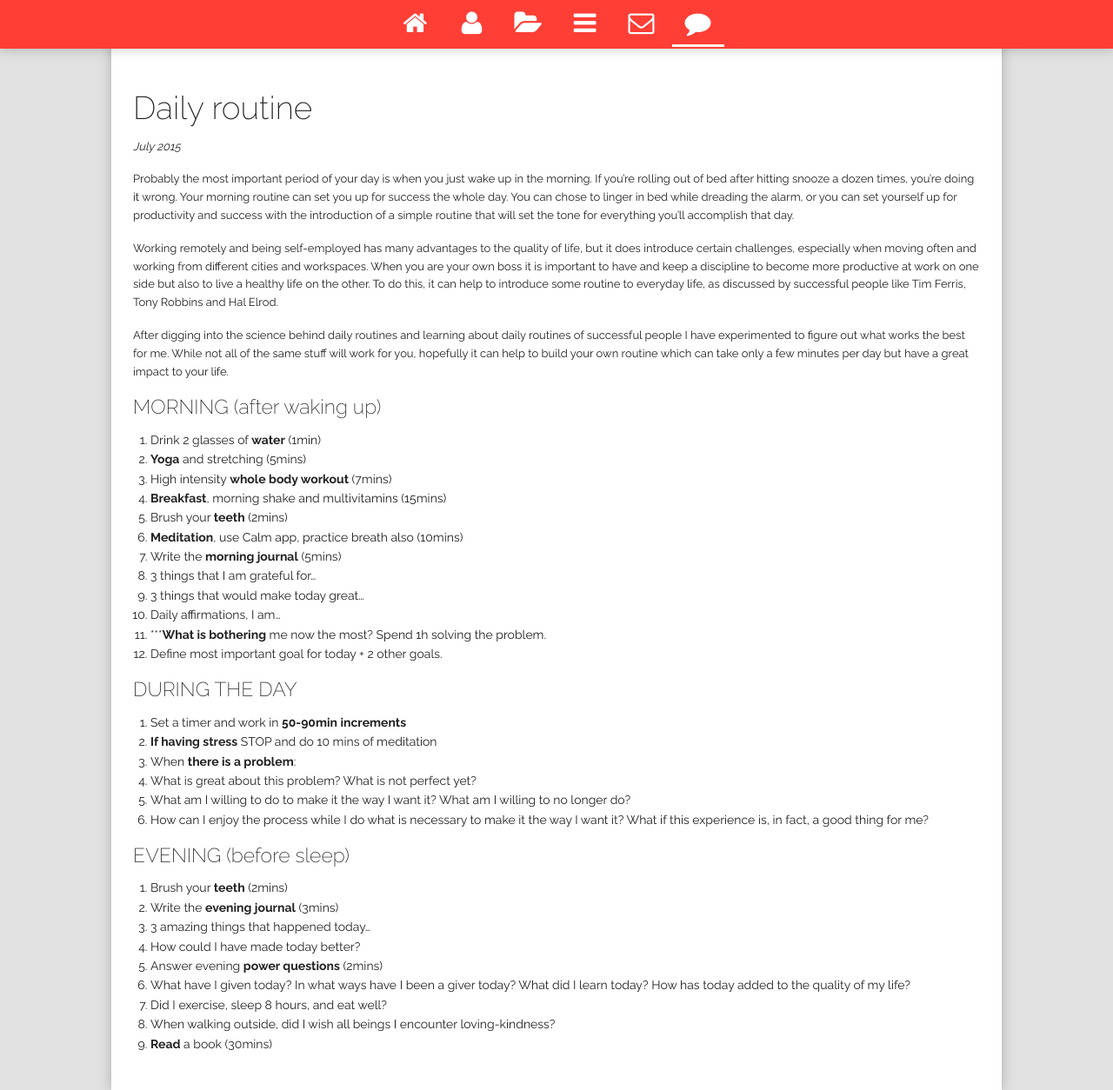
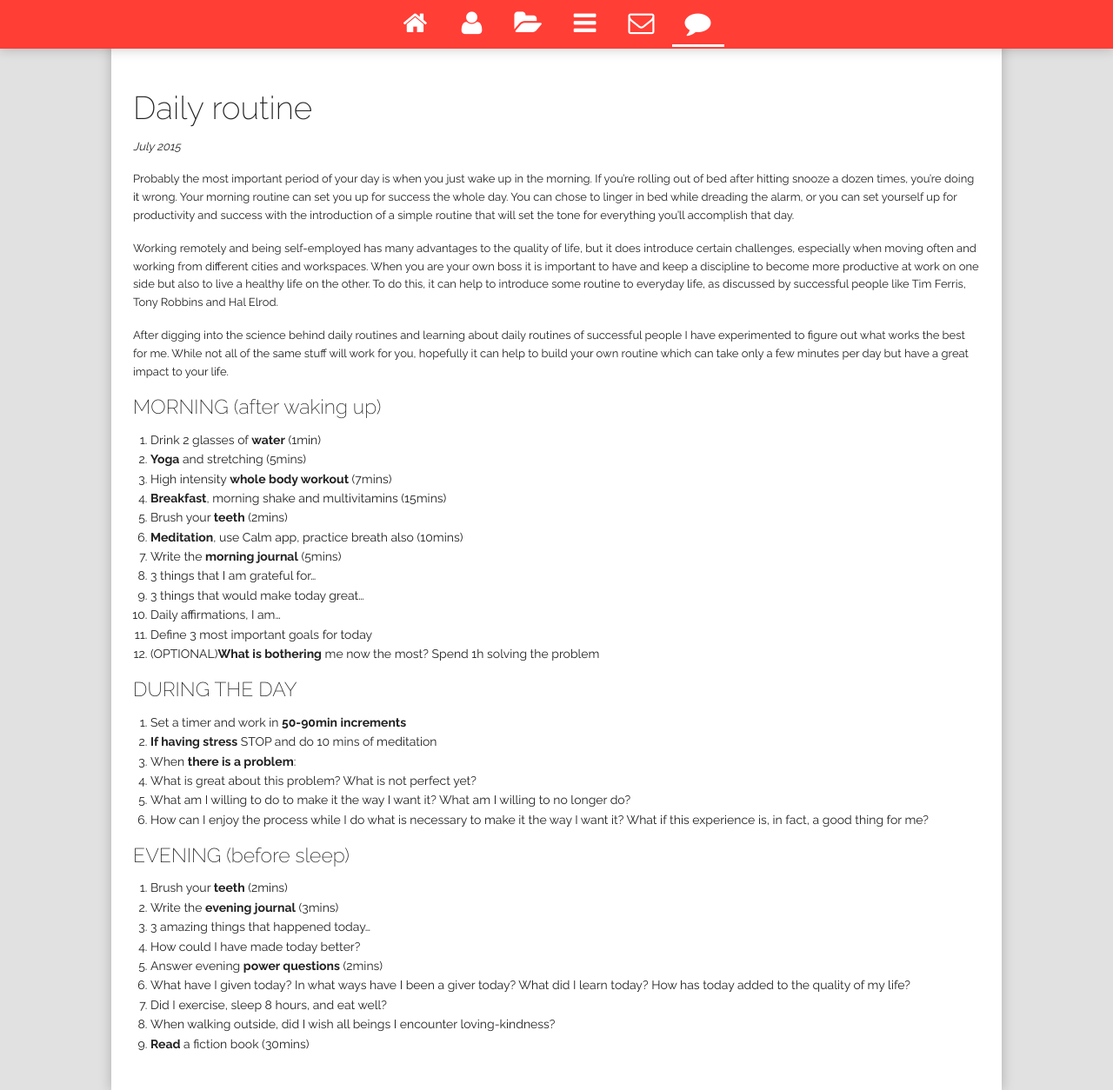
Before and after one commit to lipeno/lipeno.github.io, a Jekyll site: the page built from _posts/2015-07-20-daily-routine.md, in a window 1280 px wide and 1254 px high. Shown: the whole window at 87% size. Built offline with Jekyll 4.4.1, drawn with Linux system fonts in a browser that asks for light colours; nearby versions of some CDN libraries; library files that are not in the unit come from our copies; Markdown is read by kramdown in place of the engine named in the settings.

Commit message:
Update post again

```diff
--- a/_posts/2015-07-20-daily-routine.md
+++ b/_posts/2015-07-20-daily-routine.md
@@ -24,8 +24,8 @@ After digging into the science behind daily routines and learning about daily ro
   1. 3 things that I am grateful for…
   2. 3 things that would make today great…
   3. Daily affirmations, I am…
-7.	 \*\*\***What is bothering** me now the most? Spend 1h solving the problem.
-8. Define most important goal for today + 2 other goals.
+7. Define 3 most important goals for today
+8. (OPTIONAL)**What is bothering** me now the most? Spend 1h solving the problem
 
 #### DURING THE DAY
 1.	 Set a timer and work in **50-90min increments**
@@ -44,4 +44,4 @@ After digging into the science behind daily routines and learning about daily ro
   1.	What have I given today? In what ways have I been a giver today? What did I learn today? How has today added to the quality of my life?
   2.	Did I exercise, sleep 8 hours, and eat well?
   3.	When walking outside, did I wish all beings I encounter loving-kindness?
-4.	 **Read** a book (30mins)
+4.	 **Read** a fiction book (30mins)
```
